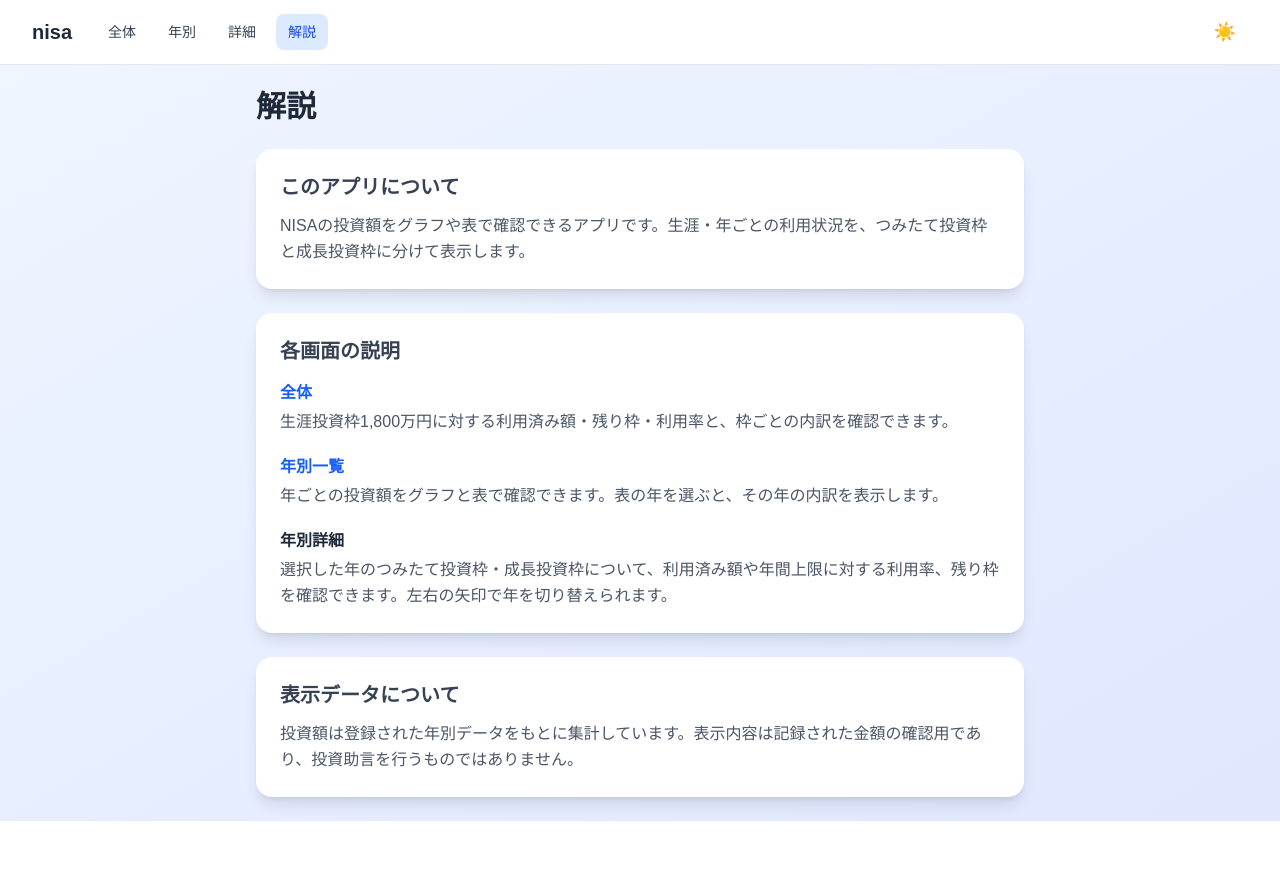
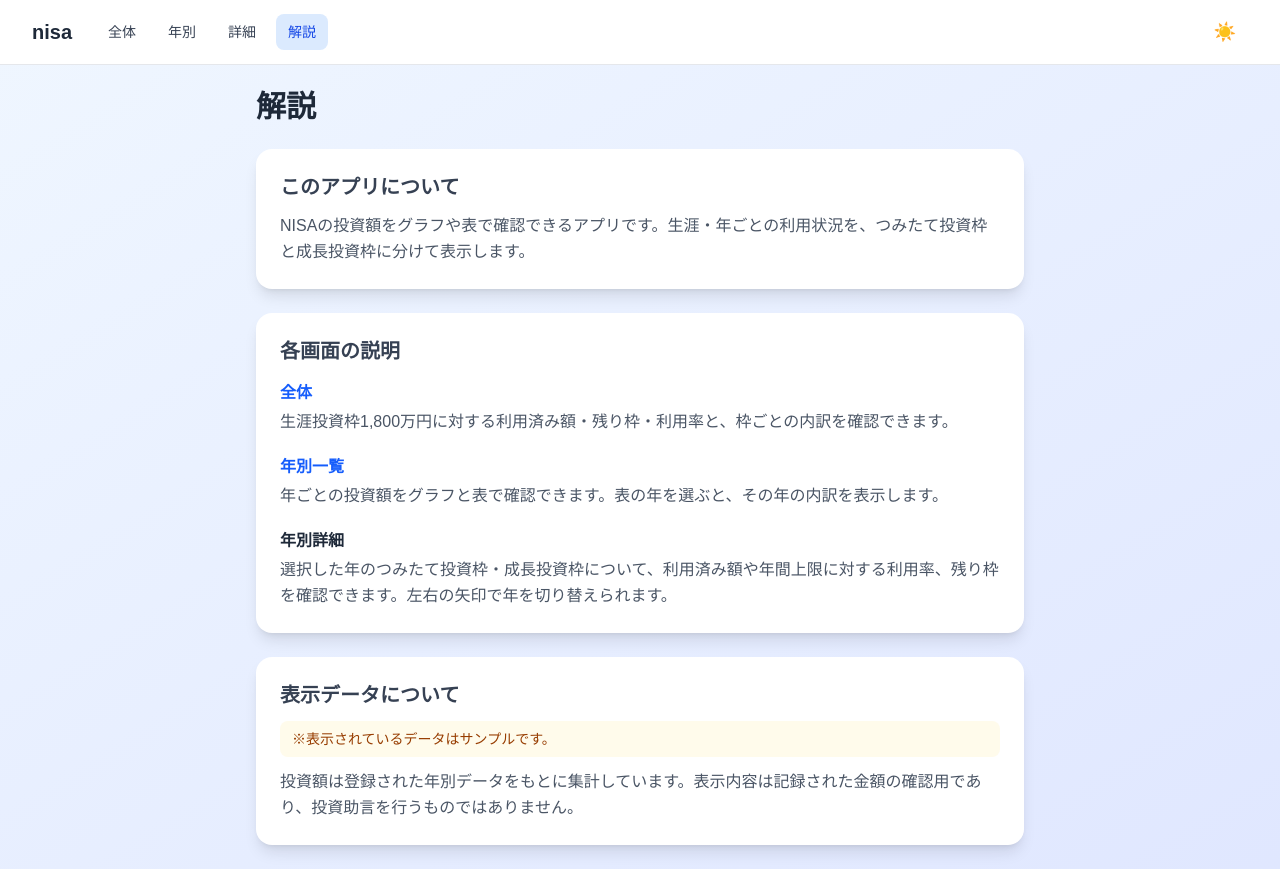
Before and after one commit to TakuyaFukumura/nisa-next-js-app, a Next.js app: page /about in a window 1280 px wide. Before the commit the page ends 821 px from the top, so only its background shows below. Built offline with nearby package versions, Linux system fonts and the light colour scheme.

Commit message:
Mark explanation data as sample
Co-authored-by: Copilot App <223556219+Copilot@users.noreply.github.com>

```diff
--- a/src/app/about/page.tsx
+++ b/src/app/about/page.tsx
@@ -58,6 +58,12 @@ export default function AboutPage() {
                     <h2 className="text-xl font-semibold text-gray-700 dark:text-gray-300 mb-3">
                         表示データについて
                     </h2>
+                    <p
+                        role="note"
+                        className="mb-3 rounded-lg bg-amber-50 dark:bg-amber-900/30 px-3 py-2 text-sm font-medium text-amber-800 dark:text-amber-200"
+                    >
+                        ※表示されているデータはサンプルです。
+                    </p>
                     <p className="text-gray-600 dark:text-gray-400 leading-relaxed">
                         投資額は登録された年別データをもとに集計しています。表示内容は記録された金額の確認用であり、投資助言を行うものではありません。
                     </p>
```
Also changed, not shown: 1 other file (tests, documents, lock files or other folders).
